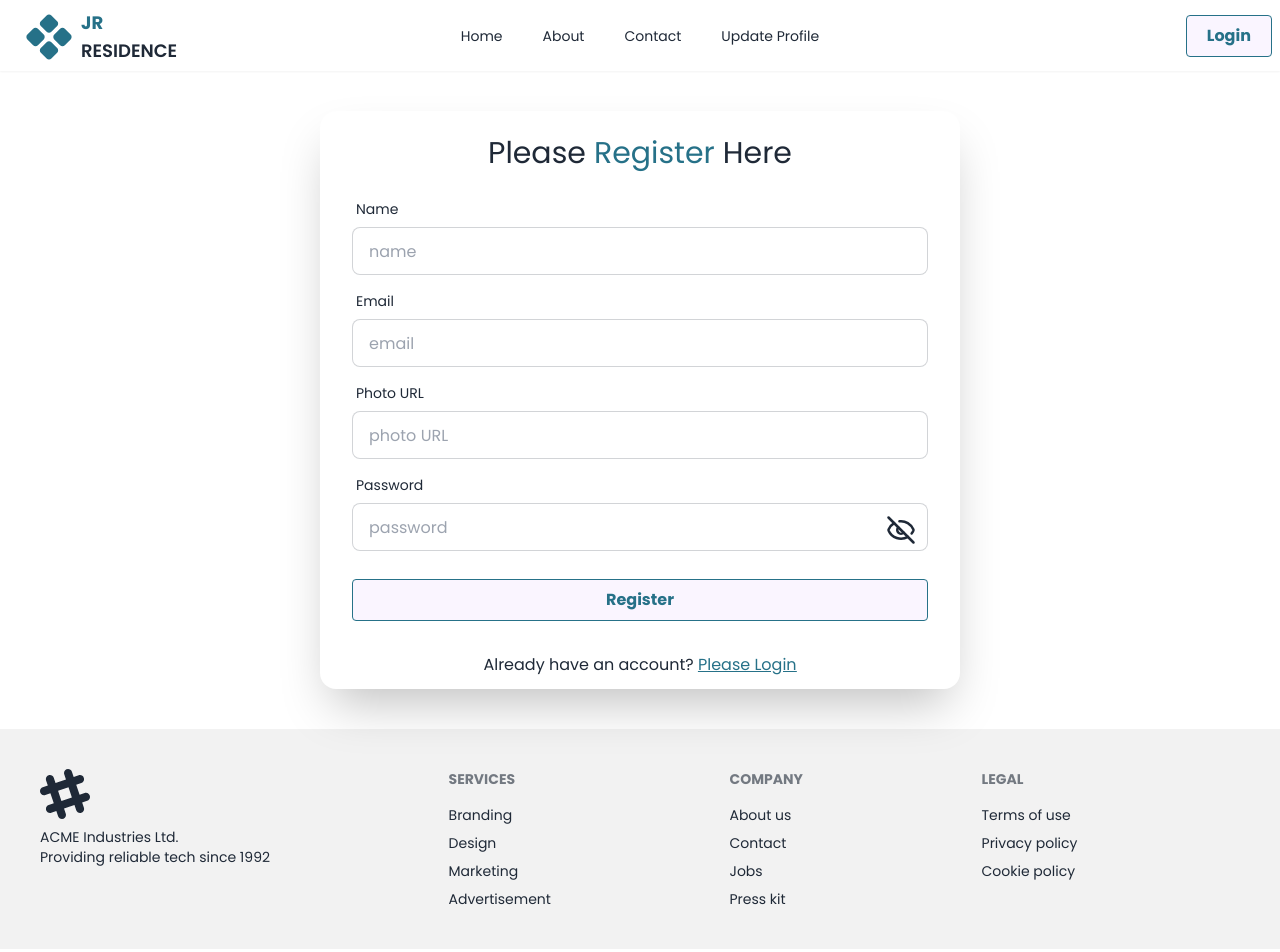
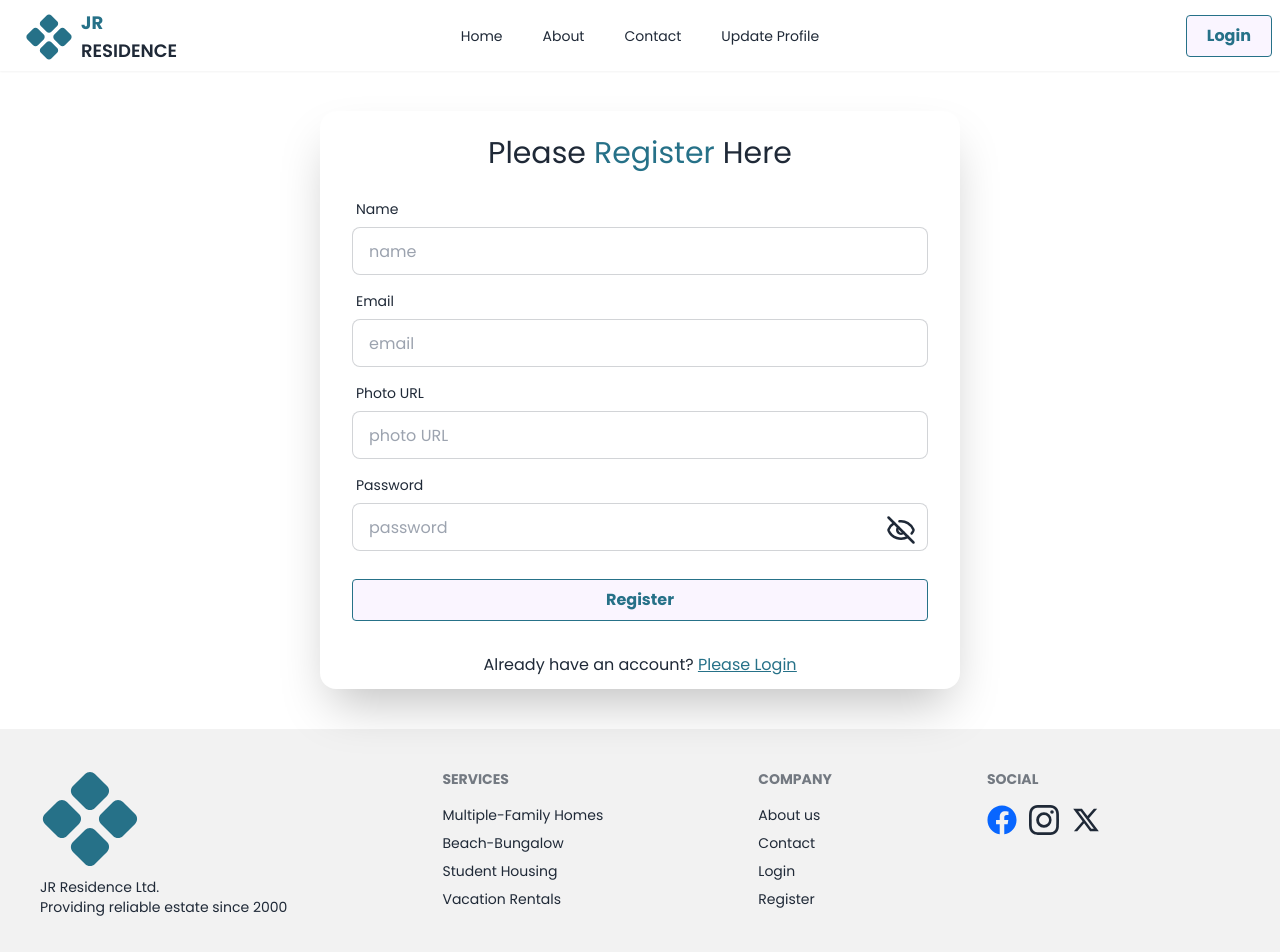
Before and after one commit to jahidrony037/jr-residence, a React (Vite) app: page /register in a window 1280 px wide. Shown: the top 952 px of the page. Built offline with nearby package versions, Linux system fonts and the light colour scheme; no server answers.

Commit message:
footer edited

```diff
--- a/src/components/Footer.jsx
+++ b/src/components/Footer.jsx
@@ -1,43 +1,90 @@
+import { BsInstagram } from "react-icons/bs";
+import { FaFacebook } from "react-icons/fa";
+import { RiTwitterXLine } from "react-icons/ri";
+import { Link } from "react-router-dom";
+import logo from "../../public/logo.svg";
 const Footer = () => {
   return (
     <footer className="footer p-10 bg-base-200 text-base-content z-10">
       <aside>
-        <svg
-          width="50"
-          height="50"
-          viewBox="0 0 24 24"
-          xmlns="http://www.w3.org/2000/svg"
-          fillRule="evenodd"
-          clipRule="evenodd"
-          className="fill-current"
-        >
-          <path d="M22.672 15.226l-2.432.811.841 2.515c.33 1.019-.209 2.127-1.23 2.456-1.15.325-2.148-.321-2.463-1.226l-.84-2.518-5.013 1.677.84 2.517c.391 1.203-.434 2.542-1.831 2.542-.88 0-1.601-.564-1.86-1.314l-.842-2.516-2.431.809c-1.135.328-2.145-.317-2.463-1.229-.329-1.018.211-2.127 1.231-2.456l2.432-.809-1.621-4.823-2.432.808c-1.355.384-2.558-.59-2.558-1.839 0-.817.509-1.582 1.327-1.846l2.433-.809-.842-2.515c-.33-1.02.211-2.129 1.232-2.458 1.02-.329 2.13.209 2.461 1.229l.842 2.515 5.011-1.677-.839-2.517c-.403-1.238.484-2.553 1.843-2.553.819 0 1.585.509 1.85 1.326l.841 2.517 2.431-.81c1.02-.33 2.131.211 2.461 1.229.332 1.018-.21 2.126-1.23 2.456l-2.433.809 1.622 4.823 2.433-.809c1.242-.401 2.557.484 2.557 1.838 0 .819-.51 1.583-1.328 1.847m-8.992-6.428l-5.01 1.675 1.619 4.828 5.011-1.674-1.62-4.829z"></path>
-        </svg>
+        <img src={logo} alt="logo" className="w-[100px] h-[100px]" />
         <p>
-          ACME Industries Ltd.
+          JR Residence Ltd.
           <br />
-          Providing reliable tech since 1992
+          Providing reliable estate since 2000
         </p>
       </aside>
       <nav>
         <h6 className="footer-title">Services</h6>
-        <a className="link link-hover">Branding</a>
-        <a className="link link-hover">Design</a>
-        <a className="link link-hover">Marketing</a>
-        <a className="link link-hover">Advertisement</a>
+        <a
+          target="_blank"
+          href="https://propertyinspect.com/blog/what-is-multifamily-housing-and-benefits/"
+          className="link link-hover"
+        >
+          Multiple-Family Homes
+        </a>
+        <a
+          target="_blank"
+          href="https://www.booking.com/hotel/th/beach-bungalow-at-lanta-resort.html"
+          className="link link-hover"
+        >
+          Beach-Bungalow
+        </a>
+        <a
+          target="_blank"
+          href="https://zums.edu.bd/student-housing/"
+          className="link link-hover"
+        >
+          Student Housing
+        </a>
+        <a
+          target="_blank"
+          href="https://www.vacasa.com/"
+          className="link link-hover"
+        >
+          Vacation Rentals
+        </a>
       </nav>
       <nav>
         <h6 className="footer-title">Company</h6>
-        <a className="link link-hover">About us</a>
-        <a className="link link-hover">Contact</a>
-        <a className="link link-hover">Jobs</a>
-        <a className="link link-hover">Press kit</a>
+        <Link to="/about" className="link link-hover">
+          About us
+        </Link>
+        <Link to="/contact-us" className="link link-hover">
+          Contact
+        </Link>
+        <Link to="/login" className="link link-hover">
+          Login
+        </Link>
+        <Link to="/register" className="link link-hover">
+          Register
+        </Link>
       </nav>
       <nav>
-        <h6 className="footer-title">Legal</h6>
-        <a className="link link-hover">Terms of use</a>
-        <a className="link link-hover">Privacy policy</a>
-        <a className="link link-hover">Cookie policy</a>
+        <h6 className="footer-title">Social</h6>
+        <div className="flex justify-center gap-3">
+          <a
+            target="_blank"
+            href="https://www.facebook.com/"
+            className="link link-hover"
+          >
+            <FaFacebook size={30} color="#0866ff" />
+          </a>
+          <a
+            target="_blank"
+            href="https://www.instagram.com/"
+            className="link link-hover"
+          >
+            <BsInstagram size={30} />
+          </a>
+          <a
+            target="_blank"
+            href="https://twitter.com/home"
+            className="link link-hover"
+          >
+            <RiTwitterXLine size={30} />
+          </a>
+        </div>
       </nav>
     </footer>
   );
```
